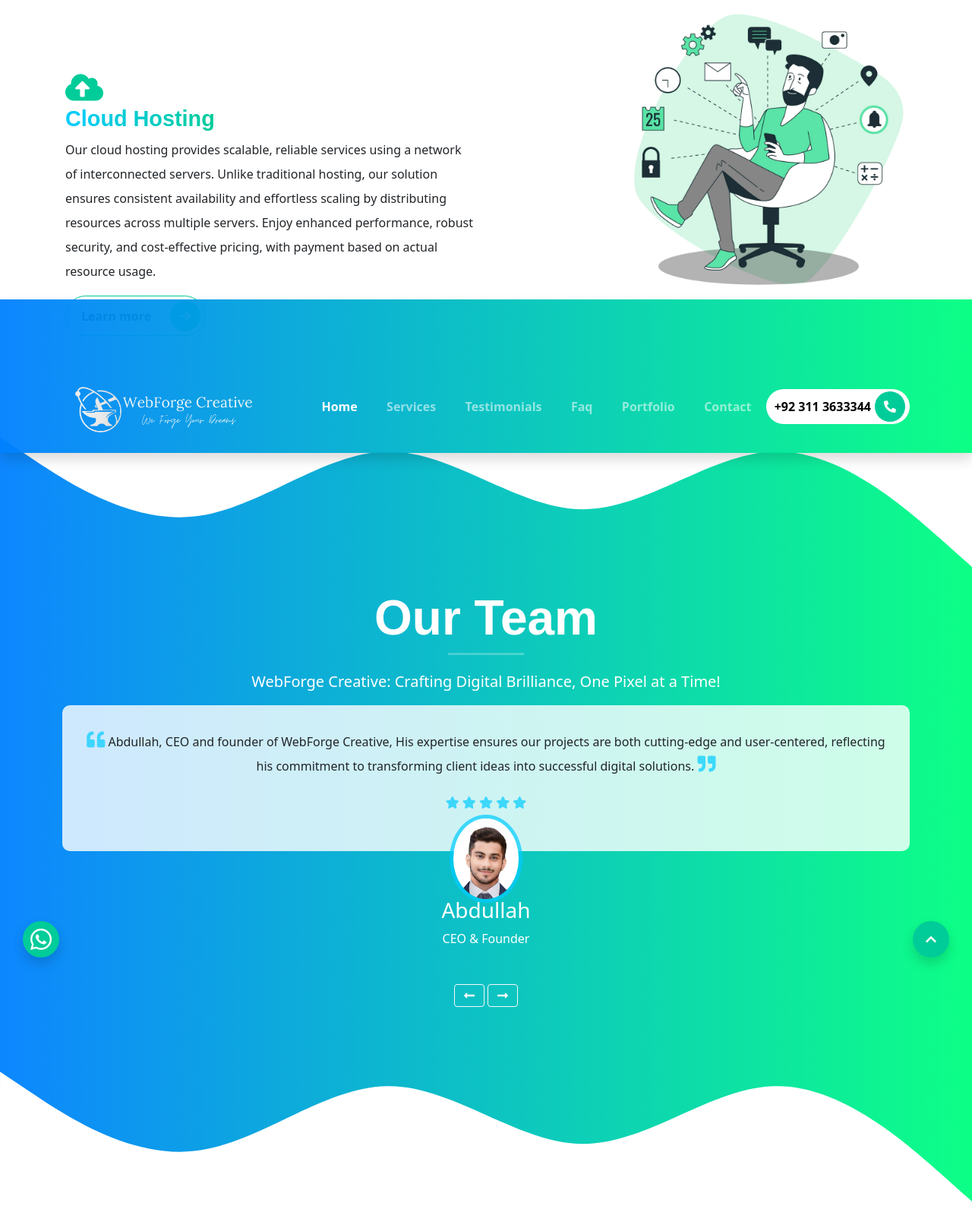
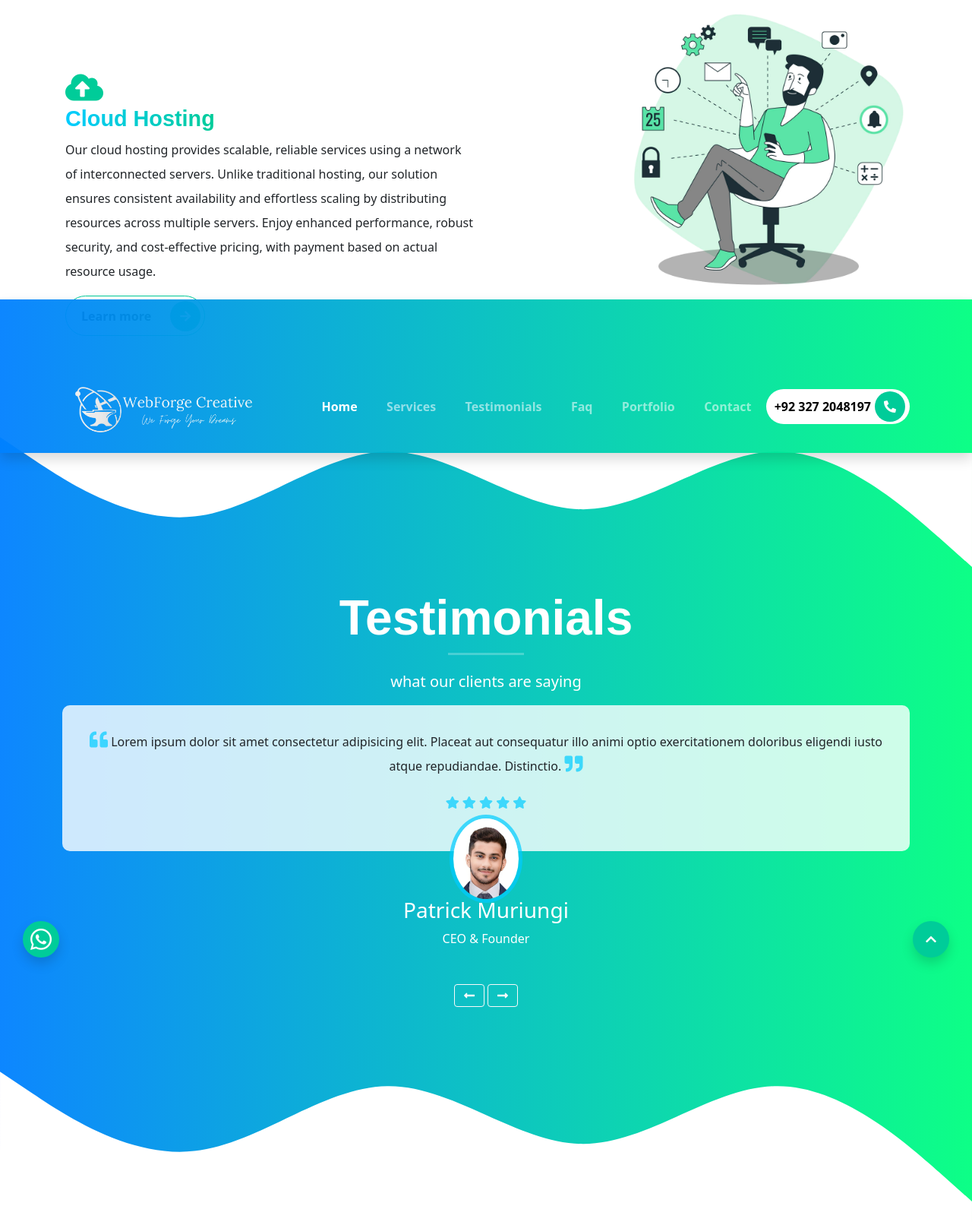
Before and after one commit to webforge-creative/webforgecreative.online, a CodeIgniter app: page /database/ in a window 1280 px wide, after a click on "Testimonials". Shown: the part 2408-4016 px from the top of the page at 76% size. Run offline with CodeIgniter, Linux system fonts and the light colour scheme; some libraries are stand-ins or nearby versions.

Commit message:
Update index.php

```diff
--- a/application/views/index.php
+++ b/application/views/index.php
@@ -116,7 +116,7 @@
     }
 
     ::-webkit-scrollbar-thumb:hover {
-      background: linear-gradient(180deg, #cd2ee5, #9b26f0);
+      background: linear-gradient(180deg, #00ccff, #00cc99);
     }
 
     .logo {
@@ -174,7 +174,7 @@
           </li>
         </ul>
         <button type="button" class="rounded-pill btn-rounded" style="padding: 10PX 50px 10px 10px;">
-          +92 311 3633344
+          +92 327 2048197
           <span>
             <i class="fas fa-phone-alt"></i>
           </span>
@@ -384,15 +384,13 @@
 /////////////////////////////////////////////////////////////////////////////////////////////////////-->
   <section id="testimonials" class="testimonials">
     <svg xmlns="http://www.w3.org/2000/svg" viewBox="0 0 1440 320">
-      <path fill="#fff" fill-opacity="1"
-        d="M0,96L48,128C96,160,192,224,288,213.3C384,203,480,117,576,117.3C672,117,768,203,864,202.7C960,203,1056,117,1152,117.3C1248,117,1344,203,1392,245.3L1440,288L1440,0L1392,0C1344,0,1248,0,1152,0C1056,0,960,0,864,0C768,0,672,0,576,0C480,0,384,0,288,0C192,0,96,0,48,0L0,0Z">
-      </path>
+      <path fill="#fff" fill-opacity="1" d="M0,96L48,128C96,160,192,224,288,213.3C384,203,480,117,576,117.3C672,117,768,203,864,202.7C960,203,1056,117,1152,117.3C1248,117,1344,203,1392,245.3L1440,288L1440,0L1392,0C1344,0,1248,0,1152,0C1056,0,960,0,864,0C768,0,672,0,576,0C480,0,384,0,288,0C192,0,96,0,48,0L0,0Z"></path>
     </svg>
     <div class="container">
       <div class="row text-center text-white">
-        <h2 class="display-3 fw-bold">Our Team</h2>
+        <h1 class="display-3 fw-bold">Testimonials</h1>
         <hr style="width: 100px; height: 3px; " class="mx-auto">
-        <p class="lead pt-1">WebForge Creative: Crafting Digital Brilliance, One Pixel at a Time!</p>
+        <p class="lead pt-1">what our clients are saying</p>
       </div>
 
       <!-- START THE CAROUSEL CONTENT  -->
@@ -405,9 +403,8 @@
               <div class="testimonials__card">
                 <p class="lh-lg">
                   <i class="fas fa-quote-left"></i>
-                  Abdullah, CEO and founder of WebForge Creative, His expertise ensures our projects are
-                  both cutting-edge and user-centered, reflecting his commitment to transforming
-                  client ideas into successful digital solutions.
+                  Lorem ipsum dolor sit amet consectetur adipisicing elit.
+                  Placeat aut consequatur illo animi optio exercitationem doloribus eligendi iusto atque repudiandae. Distinctio.
                   <i class="fas fa-quote-right"></i>
                 <div class="ratings p-1">
                   <i class="fas fa-star"></i>
@@ -420,11 +417,11 @@
               </div>
               <!-- client picture  -->
               <div class="testimonials__picture">
-                <img src="<?= base_url() ?>assets/images/testimonials/client-1.jpg" alt="client-1 picture" class="rounded-circle img-fluid">
+                <img src="<?= base_url() ?>images/testimonials/client-1.jpg" alt="client-1 picture" class="rounded-circle img-fluid">
               </div>
               <!-- client name & role  -->
               <div class="testimonials__name">
-                <h3>Abdullah</h3>
+                <h3>Patrick Muriungi</h3>
                 <p class="fw-light">CEO & founder</p>
               </div>
             </div>
@@ -434,9 +431,8 @@
               <div class="testimonials__card">
                 <p class="lh-lg">
                   <i class="fas fa-quote-left"></i>
-                  Salman, Co-Founder and President, is integral to the company’s
-                  strategic direction and success. He plays a crucial role in driving growth,
-                  managing operations, and steering key initiatives to achieve the company's goals.
+                  Lorem ipsum dolor sit amet consectetur adipisicing elit.
+                  Placeat aut consequatur illo animi optio exercitationem doloribus eligendi iusto atque repudiandae. Distinctio.
                   <i class="fas fa-quote-right"></i>
                 <div class="ratings p-1">
                   <i class="fas fa-star"></i>
@@ -449,12 +445,12 @@
               </div>
               <!-- client picture  -->
               <div class="testimonials__picture">
-                <img src="<?= base_url() ?>assets/images/testimonials/client-2.jpg" alt="client-2 picture" class="rounded-circle img-fluid">
+                <img src="<?= base_url() ?>images/testimonials/client-2.jpg" alt="client-2 picture" class="rounded-circle img-fluid">
               </div>
               <!-- client name & role  -->
               <div class="testimonials__name">
-                <h3>Salman</h3>
-                <p class="fw-light">President & Co-Founder</p>
+                <h3>Joy Marete</h3>
+                <p class="fw-light">Finance Manager</p>
               </div>
             </div>
             <!-- CAROUSEL ITEM 3 -->
@@ -463,9 +459,8 @@
               <div class="testimonials__card">
                 <p class="lh-lg">
                   <i class="fas fa-quote-left"></i>
-                  Ahmed Raza, Co-Founder and COO, manages daily operations and enhances business efficiency.
-                  His foundational role was vital in starting the company, and he now ensures effective strategy
-                  execution.
+                  Lorem ipsum dolor sit amet consectetur adipisicing elit.
+                  Placeat aut consequatur illo animi optio exercitationem doloribus eligendi iusto atque repudiandae. Distinctio.
                   <i class="fas fa-quote-right"></i>
                 <div class="ratings p-1">
                   <i class="fas fa-star"></i>
@@ -478,32 +473,54 @@
               </div>
               <!-- client picture  -->
               <div class="testimonials__picture">
-                <img src="<?= base_url() ?>assets/images/testimonials/client-3.jpg" alt="client-3 picture" class="rounded-circle img-fluid">
+                <img src="<?= base_url() ?>images/testimonials/client-3.jpg" alt="client-3 picture" class="rounded-circle img-fluid">
               </div>
               <!-- client name & role  -->
               <div class="testimonials__name">
-                <h3>Ahmed Raza</h3>
-                <p class="fw-light">COO & Co-Founder</p>
+                <h3>ClaireBelle Zawadi</h3>
+                <p class="fw-light">Global brand manager</p>
               </div>
             </div>
-
+            <!-- CAROUSEL ITEM 4 -->
+            <div class="carousel-item">
+              <!-- testimonials card  -->
+              <div class="testimonials__card">
+                <p class="lh-lg">
+                  <i class="fas fa-quote-left"></i>
+                  Lorem ipsum dolor sit amet consectetur adipisicing elit.
+                  Placeat aut consequatur illo animi optio exercitationem doloribus eligendi iusto atque repudiandae. Distinctio.
+                  <i class="fas fa-quote-right"></i>
+                <div class="ratings p-1">
+                  <i class="fas fa-star"></i>
+                  <i class="fas fa-star"></i>
+                  <i class="fas fa-star"></i>
+                  <i class="fas fa-star"></i>
+                  <i class="fas fa-star"></i>
+                </div>
+                </p>
+              </div>
+              <!-- client picture  -->
+              <div class="testimonials__picture">
+                <img src="<?= base_url() ?>images/testimonials/client-4.jpg" alt="client-4 picture" class="rounded-circle img-fluid">
+              </div>
+              <!-- client name & role  -->
+              <div class="testimonials__name">
+                <h3>Uhuru Kenyatta</h3>
+                <p class="fw-light">C.E.O & Founder</p>
+              </div>
+            </div>
           </div>
-        </div>
-        <div class="text-center">
-          <button class="btn btn-outline-light fas fa-long-arrow-alt-left" type="button"
-            data-bs-target="#carouselExampleCaptions" data-bs-slide="prev">
-          </button>
-          <button class="btn btn-outline-light fas fa-long-arrow-alt-right" type="button"
-            data-bs-target="#carouselExampleCaptions" data-bs-slide="next">
-          </button>
+          <div class="text-center">
+            <button class="btn btn-outline-light fas fa-long-arrow-alt-left" type="button" data-bs-target="#carouselExampleCaptions" data-bs-slide="prev">
+            </button>
+            <button class="btn btn-outline-light fas fa-long-arrow-alt-right" type="button" data-bs-target="#carouselExampleCaptions" data-bs-slide="next">
+            </button>
+          </div>
         </div>
       </div>
     </div>
-    </div>
     <svg xmlns="http://www.w3.org/2000/svg" viewBox="0 0 1440 320">
-      <path fill="#fff" fill-opacity="1"
-        d="M0,96L48,128C96,160,192,224,288,213.3C384,203,480,117,576,117.3C672,117,768,203,864,202.7C960,203,1056,117,1152,117.3C1248,117,1344,203,1392,245.3L1440,288L1440,320L1392,320C1344,320,1248,320,1152,320C1056,320,960,320,864,320C768,320,672,320,576,320C480,320,384,320,288,320C192,320,96,320,48,320L0,320Z">
-      </path>
+      <path fill="#fff" fill-opacity="1" d="M0,96L48,128C96,160,192,224,288,213.3C384,203,480,117,576,117.3C672,117,768,203,864,202.7C960,203,1056,117,1152,117.3C1248,117,1344,203,1392,245.3L1440,288L1440,320L1392,320C1344,320,1248,320,1152,320C1056,320,960,320,864,320C768,320,672,320,576,320C480,320,384,320,288,320C192,320,96,320,48,320L0,320Z"></path>
     </svg>
   </section>
 
@@ -812,7 +829,7 @@
             </svg>
           </div>
           <div class="contact-box__info">
-            <a href="#" class="contact-box__info--title">+92 311 3633344</a>
+            <a href="#" class="contact-box__info--title">+92 327 2048197</a>
             <p class="contact-box__info--subtitle"> Mon-Fri 9am-6pm</p>
           </div>
         </div>
@@ -908,8 +925,8 @@
           <h5 class="text-capitalize fw-bold">Contact Us</h5>
           <hr class="bg-white d-inline-block mb-4" style="width: 60px; height: 2px;">
           <ul class="list-inline campany-list">
-            <li><a href="mailto:info@webforgecreative.com">info@webforgecreative.com</a></li>
-            <li><a href="tel:+923113633344">+92 311 3633344</a></li>
+            <li><a href="mailto:webforgecreative@gmail.com">webforgecreative@gmail.com</a></li>
+            <li><a href="tel:+923272048197">+92 327 2048197</a></li>
             <li><a href="#">75050, Karachi</a></li>
             <li><a href="#">Karachi, Pakistan</a></li>
           </ul>
@@ -938,7 +955,7 @@
     <i class="fas fa-chevron-up"></i>
   </a>
 
-  <a href="https://wa.me/+923113633344" class="shadow btn-primary rounded-circle whatsapp-button" target="_blank" aria-label="Chat with us on WhatsApp">
+  <a href="https://wa.me/+923272048197" class="shadow btn-primary rounded-circle whatsapp-button" target="_blank" aria-label="Chat with us on WhatsApp">
     <i class="fab fa-whatsapp"></i>
   </a>
 
```
